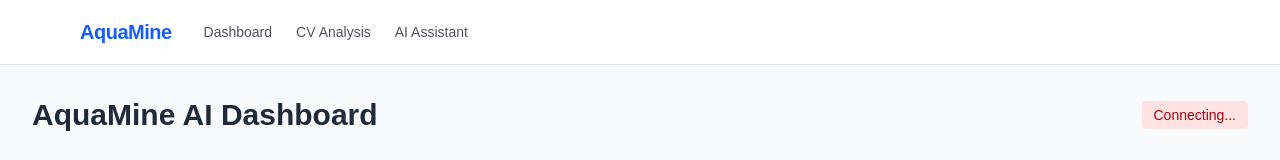
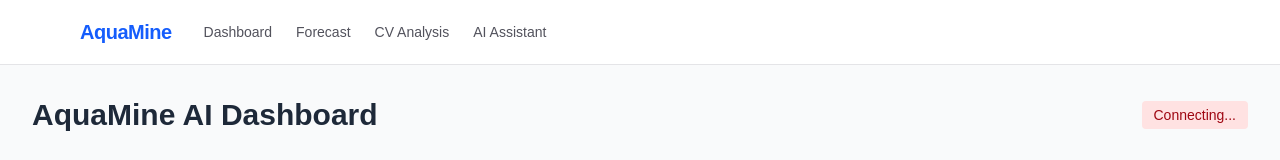
Before and after one commit to dasarpemrograman/aquamine, a Next.js app in the folder dashboard/: page /forecast in a window 1280 px wide. Shown: the top 160 px of the page. Built offline with nearby package versions, Linux system fonts and the light colour scheme; no server answers.

Commit message:
feat: add Forecast link to navbar
- Add Forecast navigation link between Dashboard and CV Analysis
- Consistent styling with other nav links

```diff
--- a/dashboard/app/layout.tsx
+++ b/dashboard/app/layout.tsx
@@ -43,6 +43,12 @@ export default function RootLayout({
                     Dashboard
                   </Link>
                   <Link
+                    href="/forecast"
+                    className="text-sm font-medium text-zinc-600 dark:text-zinc-400 hover:text-blue-600 dark:hover:text-blue-400 transition-colors"
+                  >
+                    Forecast
+                  </Link>
+                  <Link
                     href="/cv"
                     className="text-sm font-medium text-zinc-600 dark:text-zinc-400 hover:text-blue-600 dark:hover:text-blue-400 transition-colors"
                   >
```
